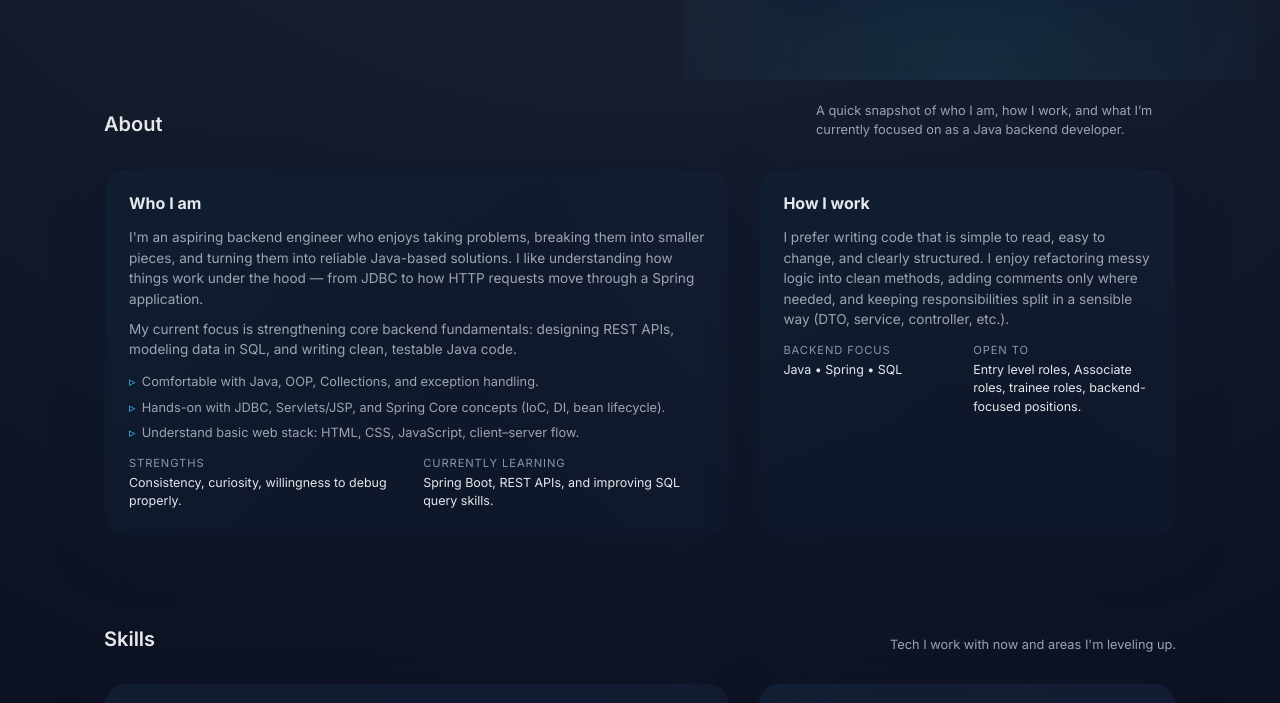
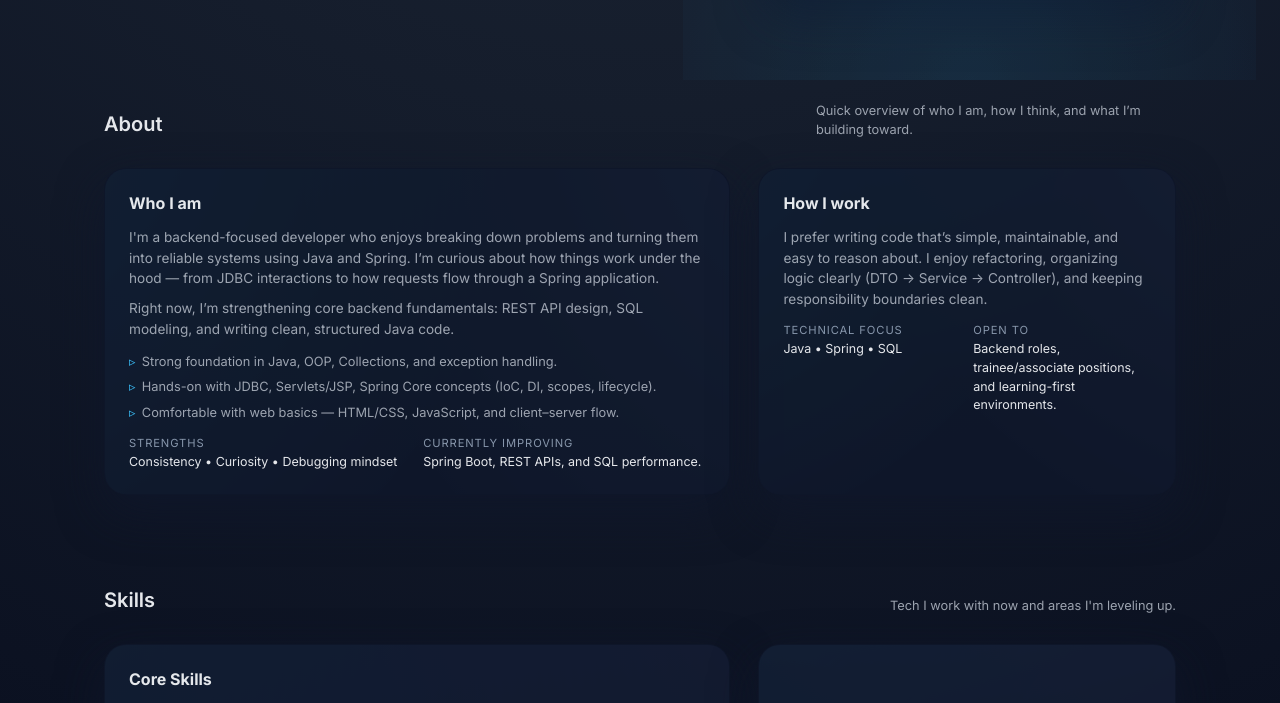
Before and after one commit to kirans93/kirans93.github.io, a plain HTML site: page index.html in a window 1280 px wide. Shown: the part 644-1347 px from the top of the page. Drawn offline with Linux system fonts and the light colour scheme.

Commit message:
fixed layout in About section

```diff
--- a/index.html
+++ b/index.html
@@ -1220,7 +1220,6 @@
         </div>
       </section>
 
-      <!-- About -->
     <section id="about">
   <div class="container">
     <div class="section-header">
@@ -1228,7 +1227,7 @@
         <div class="section-title">About</div>
       </div>
       <div class="section-sub">
-              A quick snapshot of who I am, how I work, and what I’m currently focused on as a Java backend developer.
+        Quick overview of who I am, how I think, and what I’m building toward.
       </div>
     </div>
 
@@ -1236,29 +1235,30 @@
       <div class="card">
         <h3>Who I am</h3>
         <p>
-                I'm an aspiring backend engineer who enjoys taking problems, breaking them into smaller pieces,
-                and turning them into reliable Java-based solutions. I like understanding how things work under
-                the hood — from JDBC to how HTTP requests move through a Spring application.
+          I'm a backend-focused developer who enjoys breaking down problems and turning them into
+          reliable systems using Java and Spring. I’m curious about how things work under the hood —
+          from JDBC interactions to how requests flow through a Spring application.
         </p>
+
         <p>
-                My current focus is strengthening core backend fundamentals: designing REST APIs, modeling data
-                in SQL, and writing clean, testable Java code.
+          Right now, I’m strengthening core backend fundamentals: REST API design, SQL modeling,
+          and writing clean, structured Java code.
         </p>
 
         <ul class="about-list">
-                <li>Comfortable with Java, OOP, Collections, and exception handling.</li>
-                <li>Hands-on with JDBC, Servlets/JSP, and Spring Core concepts (IoC, DI, bean lifecycle).</li>
-                <li>Understand basic web stack: HTML, CSS, JavaScript, client–server flow.</li>
+          <li>Strong foundation in Java, OOP, Collections, and exception handling.</li>
+          <li>Hands-on with JDBC, Servlets/JSP, Spring Core concepts (IoC, DI, scopes, lifecycle).</li>
+          <li>Comfortable with web basics — HTML/CSS, JavaScript, and client–server flow.</li>
         </ul>
 
         <div class="meta-grid">
           <div class="meta-item">
             <span class="label">Strengths</span>
-                  <span class="value">Consistency, curiosity, willingness to debug properly.</span>
+            <span class="value">Consistency • Curiosity • Debugging mindset</span>
           </div>
           <div class="meta-item">
-                  <span class="label">Currently learning</span>
-                  <span class="value">Spring Boot, REST APIs, and improving SQL query skills.</span>
+            <span class="label">Currently improving</span>
+            <span class="value">Spring Boot, REST APIs, and SQL performance.</span>
           </div>
         </div>
       </div>
@@ -1266,25 +1266,25 @@
       <div class="card">
         <h3>How I work</h3>
         <p>
-                I prefer writing code that is simple to read, easy to change, and clearly structured.
-                I enjoy refactoring messy logic into clean methods, adding comments only where needed,
-                and keeping responsibilities split in a sensible way (DTO, service, controller, etc.).
+          I prefer writing code that’s simple, maintainable, and easy to reason about. I enjoy refactoring,
+          organizing logic clearly (DTO → Service → Controller), and keeping responsibility boundaries clean.
         </p>
 
         <div class="meta-grid">
           <div class="meta-item">
-                  <span class="label">Backend focus</span>
+            <span class="label">Technical focus</span>
             <span class="value">Java • Spring • SQL</span>
           </div>
           <div class="meta-item">
             <span class="label">Open to</span>
-                  <span class="value">Entry level roles, Associate roles, trainee roles, backend-focused positions.</span>
+            <span class="value">Backend roles, trainee/associate positions, and learning-first environments.</span>
           </div>
         </div>
       </div>
     </div>
   </div>
 </section>
+
 
      <!-- Skills -->
 <section id="skills">
```
Lines whose indentation alone changed are shown as unchanged.
